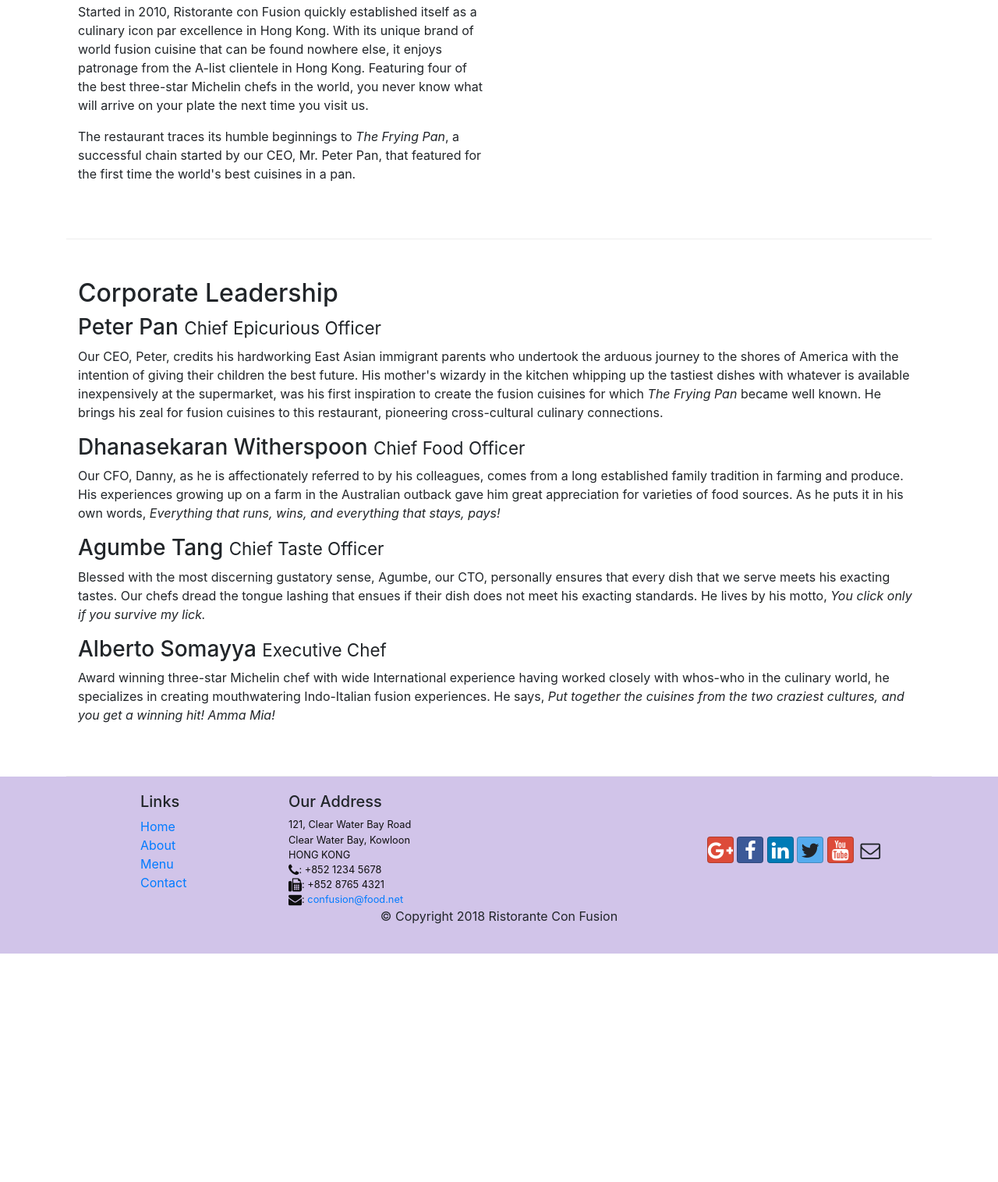
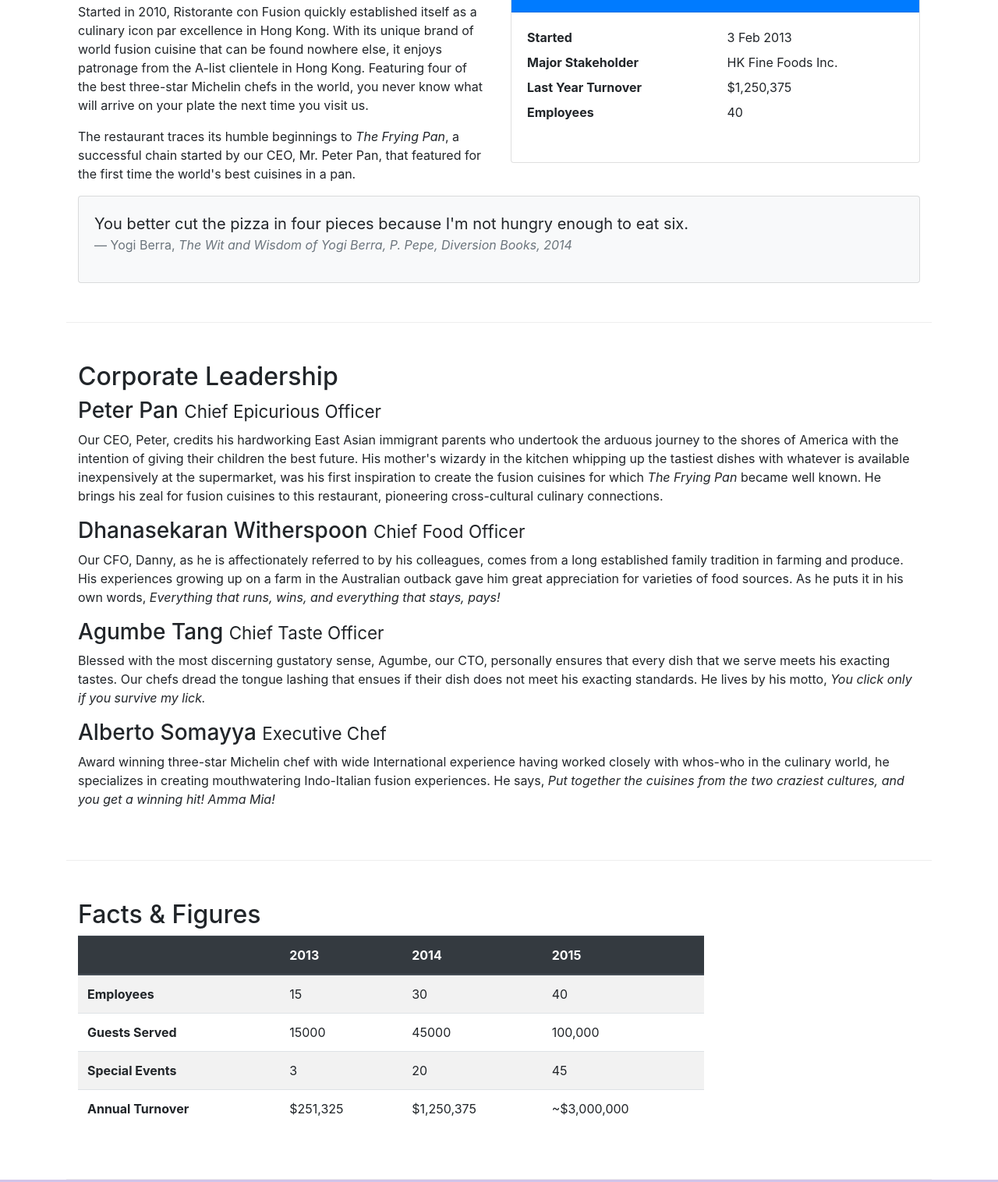
Before and after one commit to qaas/coursera-bootstrap, a website: page aboutus.html in a window 1280 px wide. Shown: the part 558-2074 px from the top of the page at 78% size. Before the commit the page ends 1781 px from the top, so only its background shows below. Drawn offline with nearby package versions, Linux system fonts and the light colour scheme.

Commit message:
tables and cards

```diff
--- a/aboutus.html
+++ b/aboutus.html
@@ -81,6 +81,33 @@
                 <p>The restaurant traces its humble beginnings to <em>The Frying Pan</em>, a successful chain started by our CEO, Mr. Peter Pan, that featured for the first time the world's best cuisines in a pan.</p>
             </div>
             <div class="col-12 col-sm">
+                <div class="card">
+                    <h3 class="card-header bg-primary text-white">Facts at a Glance</h3>
+                    <div class="card-body">
+                       <dl class="row">
+                           <dt class="col-6">Started</dt>
+                           <dd class="col-6">3 Feb 2013</dd>
+                           <dt class="col-6">Major Stakeholder</dt>
+                           <dd class="col-6">HK Fine Foods Inc.</dd>
+                           <dt class="col-6">Last Year Turnover</dt>
+                           <dd class="col-6">$1,250,375</dd>
+                           <dt class="col-6">Employees</dt>
+                           <dl class="col-6">40</dl>
+                       </dl>
+                    </div>
+                </div>
+            </div>
+            <div class="col-12">
+                <div class="card card-body bg-light">
+                    <blockquote class="blockquote">
+                        <p class="mb-0">You better cut the pizza in four pieces
+                            because I'm not hungry enough to eat six.
+                        </p>
+                        <footer class="blockquote-footer">Yogi Berra,
+                            <cite title="Source Title">The Wit and Wisdom of Yogi Berra, P. Pepe, Diversion Books, 2014</cite>
+                        </footer>
+                    </blockquote>
+                </div>
             </div>
         </div>
 
@@ -97,6 +124,51 @@
                 <h3>Alberto Somayya <small>Executive Chef</small></h3>
                 <p class="d-none d-sm-block">Award winning three-star Michelin chef with wide International experience having worked closely with whos-who in the culinary world, he specializes in creating mouthwatering Indo-Italian fusion experiences. He says, <em>Put together the cuisines from the two craziest cultures, and you get a winning hit! Amma Mia!</em></p>
             </div>
+       </div>
+
+       <div class="row row-content">
+           <div class="col-12 col-sm-9">
+               <h2>Facts &amp; Figures</h2>
+               <div class="table-responsive">
+                   <table class="table table-striped">
+                       <thead class="thead-dark">
+                           <tr>
+                               <th>&nbsp;</th>
+                               <th>2013</th>
+                               <th>2014</th>
+                               <th>2015</th>
+                           </tr>
+                       </thead>
+                       <tbody>
+                            <tr>
+                                <th>Employees</th>
+                                <td>15</td>
+                                <td>30</td>
+                                <td>40</td>
+                            </tr>
+                            <tr>
+                                <th>Guests Served</th>
+                                <td>15000</td>
+                                <td>45000</td>
+                                <td>100,000</td>
+                            </tr>
+                            <tr>
+                                <th>Special Events</th>
+                                <td>3</td>
+                                <td>20</td>
+                                <td>45</td>
+                            </tr>
+                            <tr>
+                               <th>Annual Turnover</th>
+                               <td>$251,325</td>
+                               <td>$1,250,375</td>
+                               <td>~$3,000,000</td>
+                            </tr>
+                        </tbody>
+                   </table>
+               </div>
+               <div class="col-12 col-sm3"></div>
+           </div>
        </div>
 
     </div>
```
